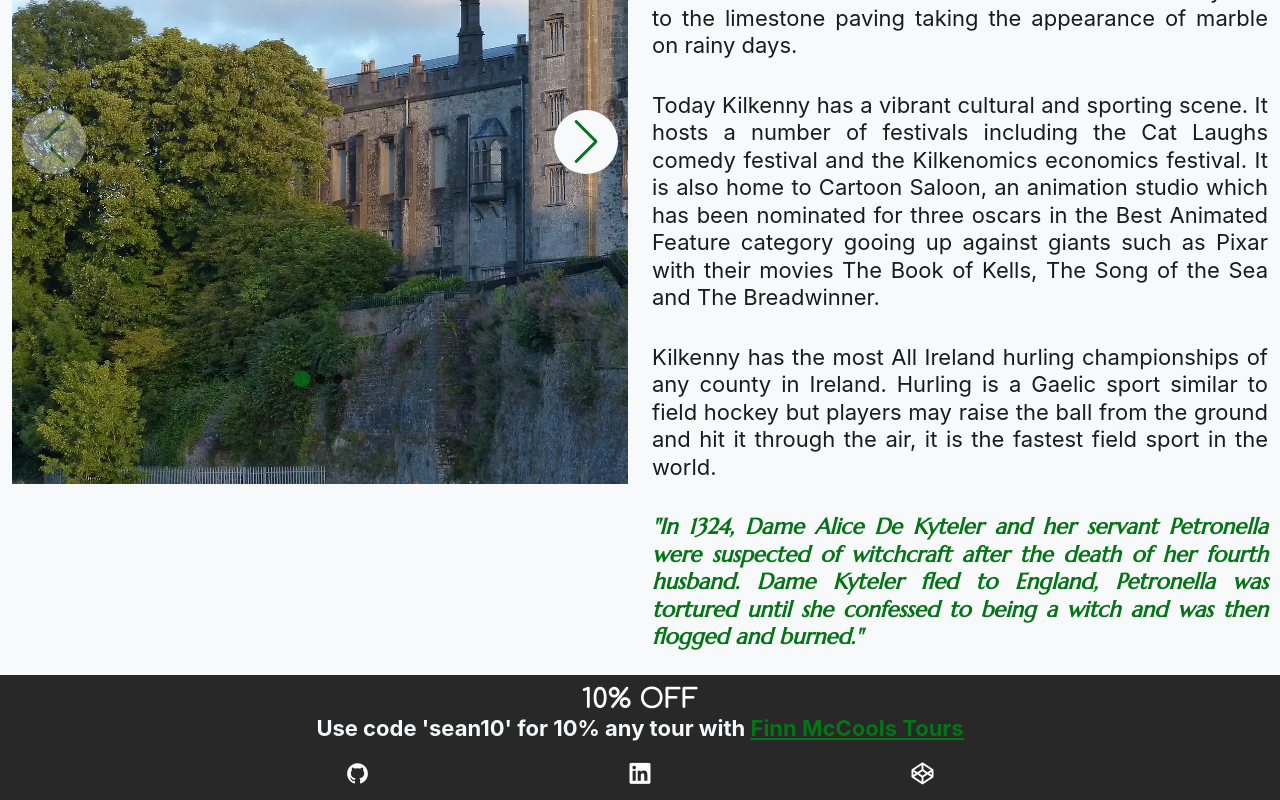
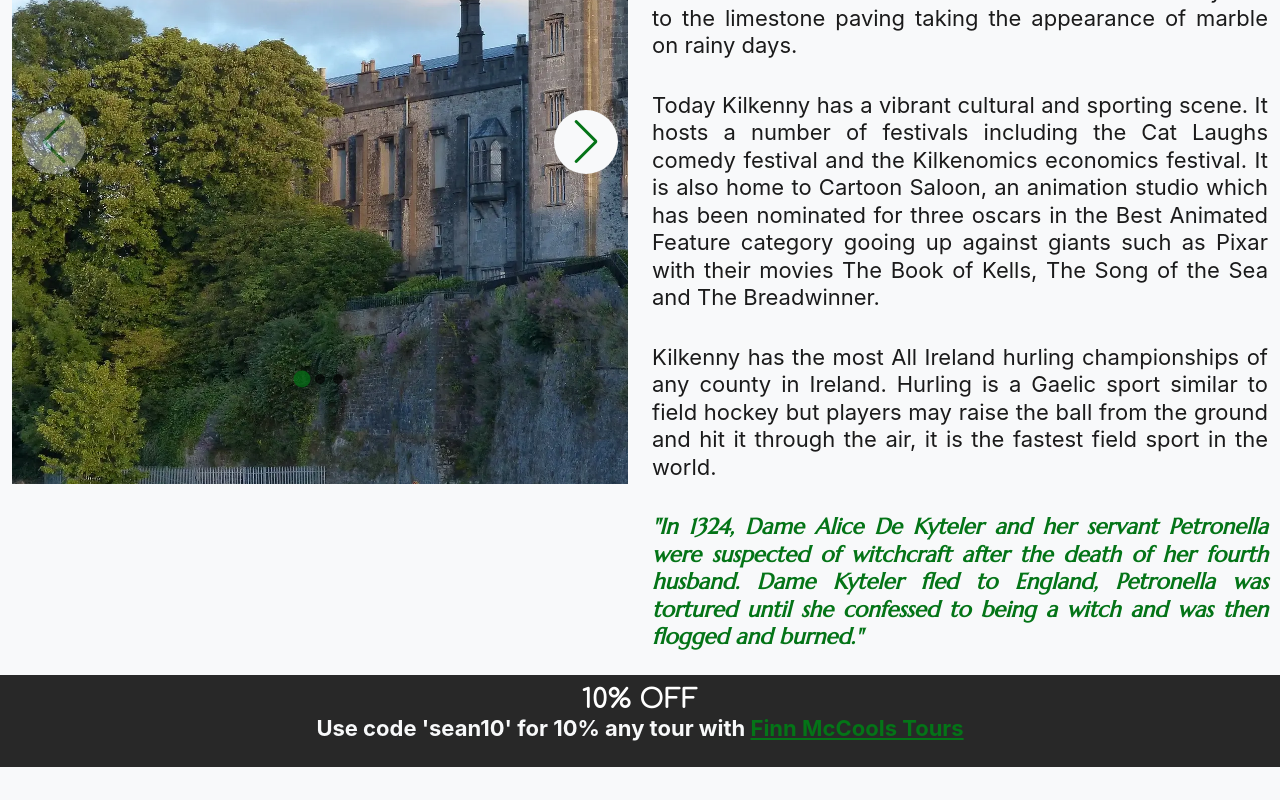
Before and after one commit to Sean-Mc-Mahon/SeanMc-Tours, a React (Create React App) app: page /kil in a window 1280 px wide. Shown: the part 316-1116 px from the top of the page. After the commit the page ends 1083 px from the top, so only its background shows below. Built offline with nearby package versions, Linux system fonts and the light colour scheme.

Commit message:
body position fixed when menu open

```diff
--- a/src/components/GlobalStyle.js
+++ b/src/components/GlobalStyle.js
@@ -258,6 +258,9 @@ p{
   }
 
   /* Navigation burger classes */
+  body.burger-active{
+    overflow: hidden;
+  }
   .burger-active {
     ul{
         transform: translateX(0%) !important;
--- a/src/components/footer.js
+++ b/src/components/footer.js
@@ -24,37 +24,6 @@ const Footer = () => {
                 </a>
               </strong>
             </p>
-            <div className="social">
-              <ul>
-                <li>
-                  <a
-                    rel="noopener"
-                    target={"blank"}
-                    href="https://github.com/Sean-Mc-Mahon"
-                  >
-                    <i className="devicon-github-original"></i>
-                  </a>
-                </li>
-                <li>
-                  <a
-                    rel="noopener"
-                    target={"blank"}
-                    href="https://www.linkedin.com/in/sean-mcmahon-profile/"
-                  >
-                    <i className="devicon-linkedin-plain"></i>
-                  </a>
-                </li>
-                <li>
-                  <a
-                    rel="noopener"
-                    target={"blank"}
-                    href="https://codepen.io/McTastic"
-                  >
-                    <i className="devicon-codepen-plain"></i>
-                  </a>
-                </li>
-              </ul>
-            </div>
           </Col>
         </Row>
       </Container>
--- a/src/components/nav.js
+++ b/src/components/nav.js
@@ -4,15 +4,20 @@ import { Link } from "react-router-dom";
 
 const Nav = () => {
   const [openBurger, setOpenBurger] = useState(false);
+  const body = document.querySelector("body");
+  const navvy = document.querySelector("nav");
 
   const BurgerClick = () => {
     openBurger ? setOpenBurger(false) : setOpenBurger(true);
-    console.log(openBurger);
+    if (openBurger) {
+      body.style.position = "relative";
+    } else {
+      body.style.position = "fixed";
+    }
   };
 
   return (
     <StyledNav className={openBurger ? "burger-active" : "top-nav"}>
-      <a href="#top">
       <LogoAnimation>
         <svg
           width={190}
@@ -60,7 +65,6 @@ const Nav = () => {
           />
         </svg>
       </LogoAnimation>
-      </a>
       <ul>
         <li onClick={BurgerClick}>
           <Link className="link" to="/">
```
Lines whose indentation alone changed are shown as unchanged.
